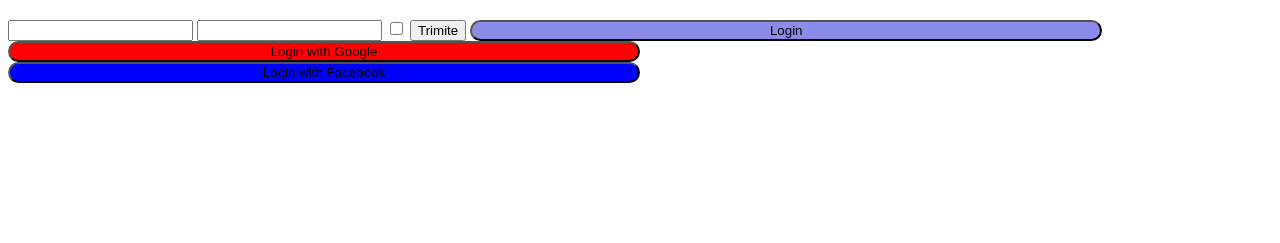
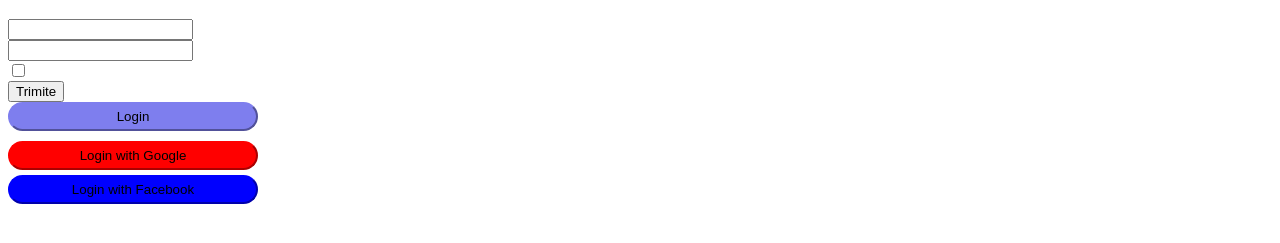
Before and after one commit to wwwrt/Curs3TDP, a plain HTML site: page index.html in a window 1280 px wide. Shown: the part 61-304 px from the top of the page. Drawn offline with Linux system fonts and the light colour scheme.

Commit message:
buttons style

```diff
--- a/index.html
+++ b/index.html
@@ -13,16 +13,16 @@
         <div>
             <div>
                 <h1 style="text-align: center;">Welcome Back!</h1>
-               <input type="email">
-               <input type="password">
-               <input type="checkbox" name="Remember Me">
-               <input type="submit" value="Trimite">
-               <input type="button" value="Login" class="login">
+               <input type="email"><br>
+               <input type="password"><br>
+               <input type="checkbox" name="Remember Me"><br>
+               <input type="submit" value="Trimite"><br>
+               <input type="button" value="Login" class="login"><br>
 
             </div>
 
             <div>
-                <input type="button" value="Login with Google" class="google">
+                <input type="button" value="Login with Google" class="google"><br>
                 <input type="button" value="Login with Facebook" class="facebook">
             </div>
         </div>
--- a/style.css
+++ b/style.css
@@ -1,17 +1,27 @@
 .login {
-    background-color: rgb(139, 139, 233);
+    background-color: rgb(126, 126, 238);
     border-radius: 25px;
-    width: 50%;
+    border-color: rgb(126, 126, 238);
+    width: 250px;
+    text-align: center;
+    padding: 5px;
+    margin-bottom: 10px;
 }
 
 .google {
     background-color: red;
+    border-color: red;
     border-radius: 25px;
-    width: 50%;
+    width: 250px;
+    padding: 5px;
+    margin-bottom: 5px;
 }
 
 .facebook {
     background-color: blue;
+    border-color: blue;
     border-radius: 25px;
-    width: 50%;
+    width: 250px;
+    padding: 5px;
+    margin-bottom: 5px;
 }
```
